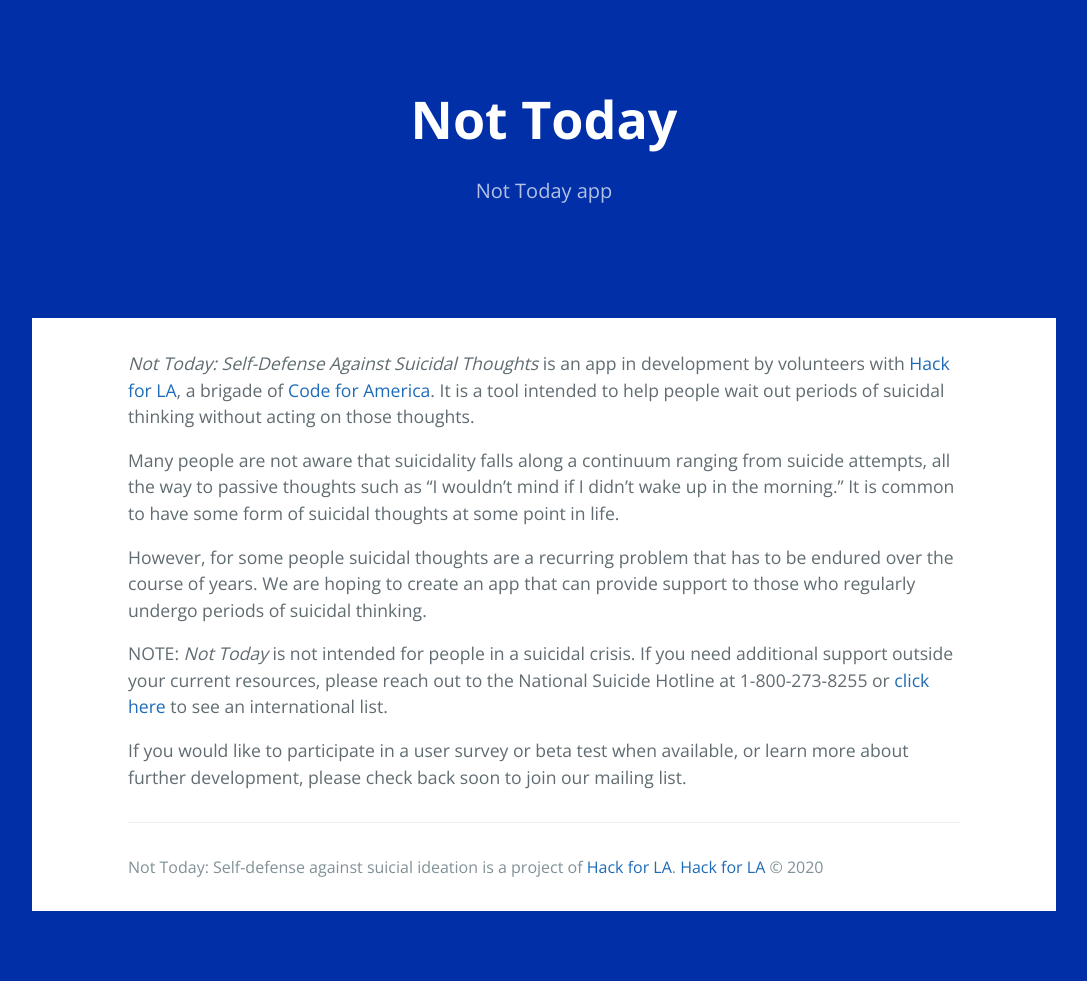
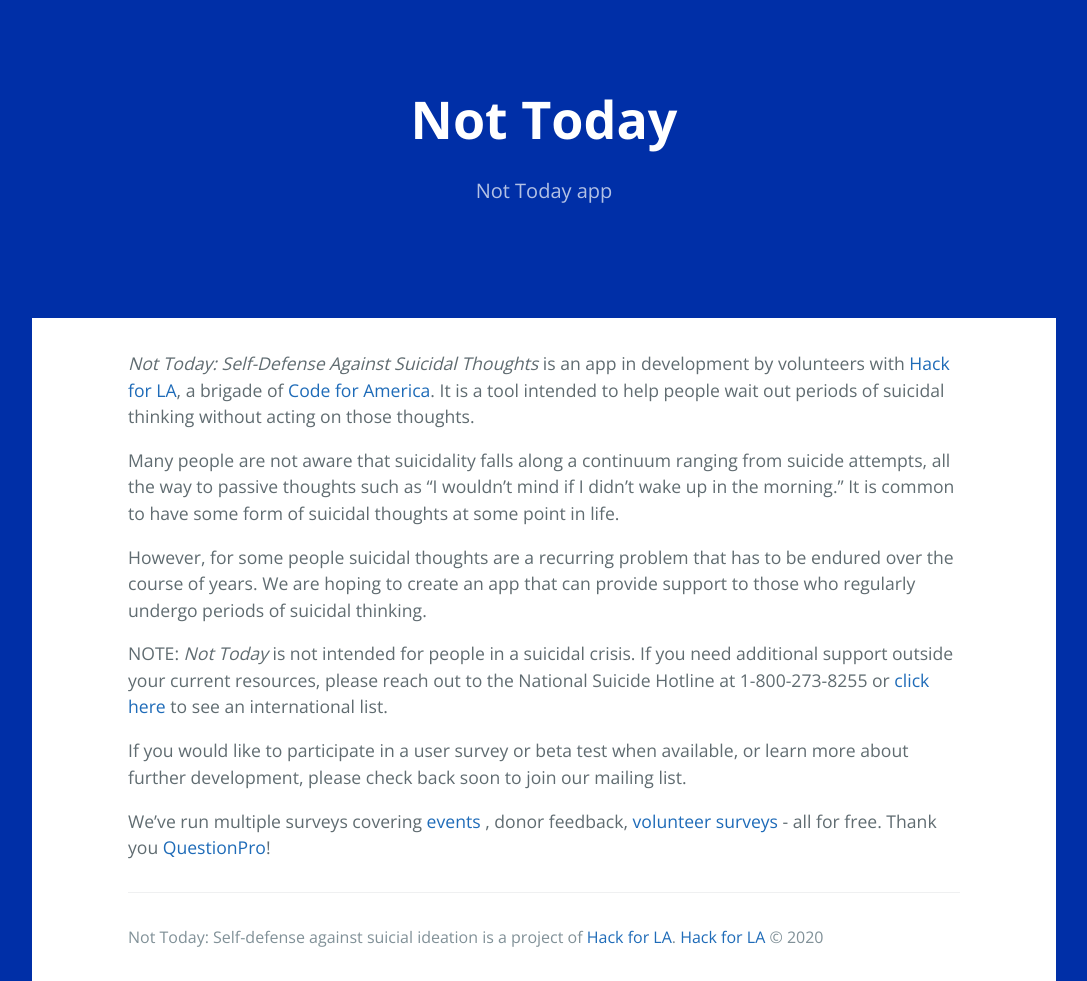
Before and after one commit to hackforla/not-today, a Jekyll site: the page built from docs/index.md, in a window 1280 px wide. Shown: the whole page, without its empty margins (96-1183 px from the left). Built offline with Jekyll 4.4.1, drawn with Linux system fonts in a browser that asks for light colours; our own code applies the rules of GitHub Pages for plain Markdown files; before the commit the page ends 911 px from its top, so only the background shows below that.

Commit message:
Add back link to questionpro
This is done in order to get non-profit pricing from them.

```diff
--- a/docs/index.md
+++ b/docs/index.md
@@ -7,3 +7,5 @@ However, for some people suicidal thoughts are a recurring problem that has to b
 NOTE: *Not Today* is not intended for people in a suicidal crisis. If you need additional support outside your current resources, please reach out to the National Suicide Hotline at 1-800-273-8255 or [click here](https://tinyurl.com/yxlzd4qn) to see an international list.
 
 If you would like to participate in a user survey or beta test when available, or learn more about further development, please check back soon to join our mailing list.
+
+We've run multiple surveys covering <a href="https://www.questionpro.com/survey-templates/non-profit-event-surveys/">events </a>, donor feedback, <a href="https://www.questionpro.com/survey-templates/non-profit-volunteer-surveys/">volunteer surveys </a>- all for free. Thank you <a href="https://www.questionpro.com/">QuestionPro</a>!
```
